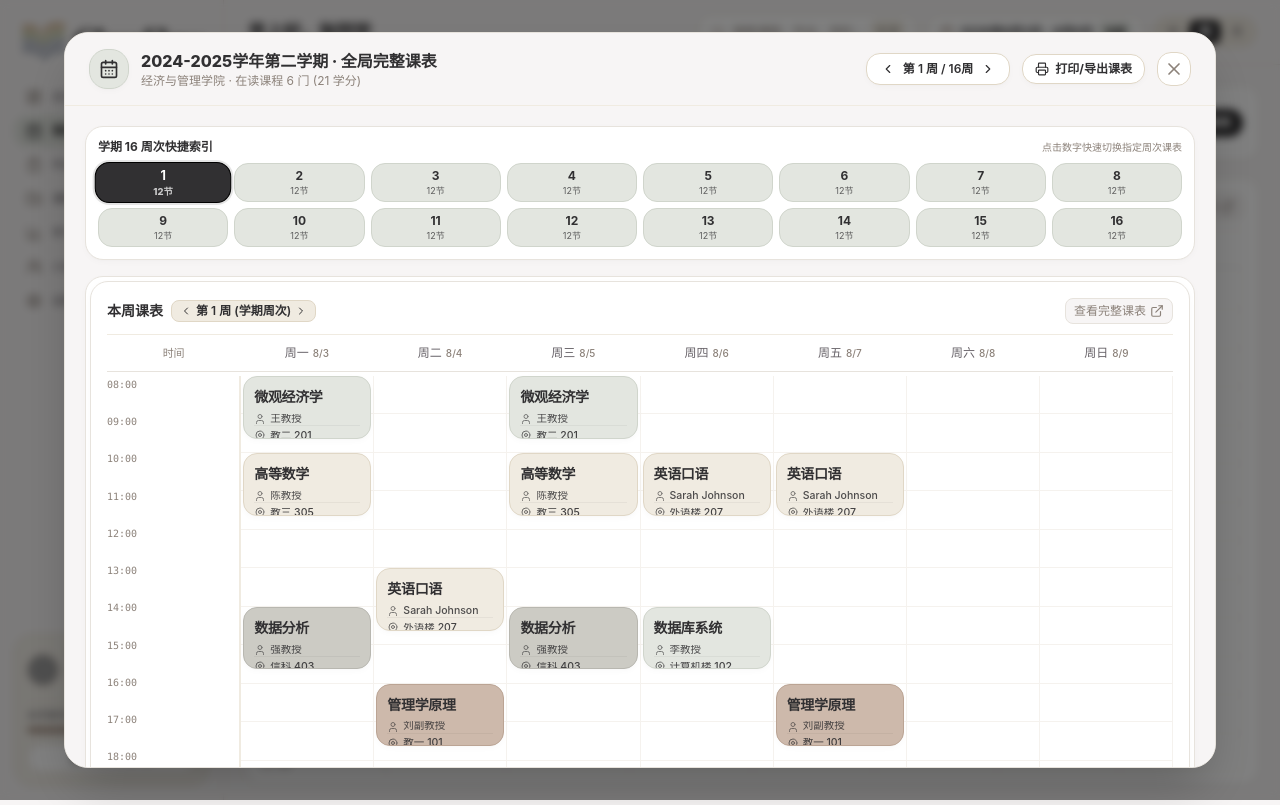
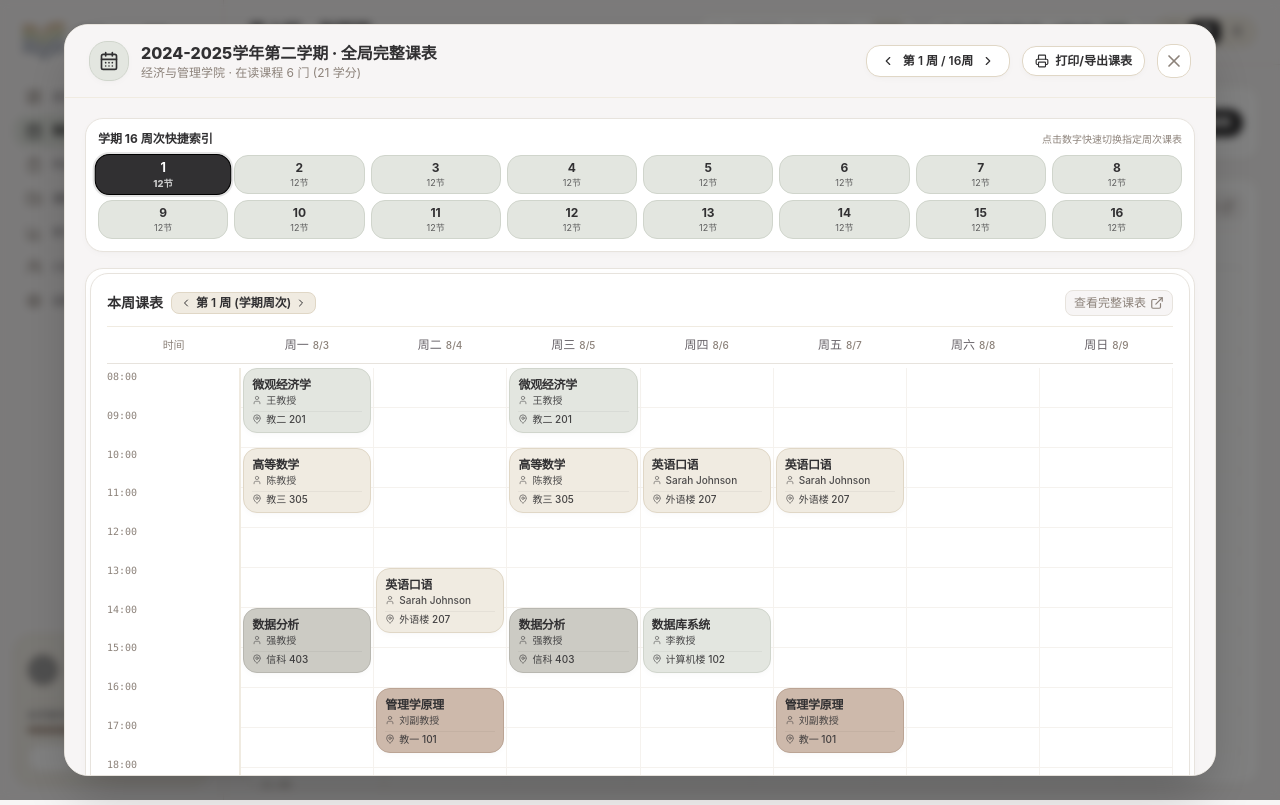
Before and after one commit to zuliku/classflow-study-dashboard, a Next.js app: page / in a window 1280 px wide. Both pictures are taken after a click on the button "查看完整课表". Built offline with nearby package versions, Linux system fonts and the light colour scheme; grey boxes are pictures that could not be loaded.

Commit message:
fix: fine-tune course card padding and typography to prevent text clipping in FullTimetableModal

```diff
--- a/components/dashboard/TimetableGrid.tsx
+++ b/components/dashboard/TimetableGrid.tsx
@@ -169,7 +169,7 @@ export function TimetableGrid() {
         </div>
 
         {/* Timetable Body Grid (08:00 to 21:00 Evening Range) */}
-        <div className="relative flex-1 grid grid-cols-8 mt-1 min-h-[500px]">
+        <div className="relative flex-1 grid grid-cols-8 mt-1 min-h-[520px]">
           {/* Time Labels Column */}
           <div className="flex flex-col justify-between text-[10px] text-[#8C827A] font-mono border-r border-[#F0EBE1] pr-1.5 py-0.5 h-full">
             {TIME_SLOTS.map((time, idx) => (
@@ -240,7 +240,7 @@ export function TimetableGrid() {
                           setSelectedCourseId(course.id);
                         }}
                         className={cn(
-                          "absolute left-0.5 right-0.5 rounded-xl p-2.5 transition-all duration-200 cursor-pointer shadow-subtle hover:shadow-card hover:-translate-y-0.5 border flex flex-col justify-between overflow-hidden group select-none",
+                          "absolute left-0.5 right-0.5 rounded-xl p-1.5 sm:p-2 transition-all duration-200 cursor-pointer shadow-subtle hover:shadow-card hover:-translate-y-0.5 border flex flex-col justify-between overflow-hidden group select-none",
                           hasConflict && "ring-2 ring-[#D94F4F] bg-[#FDF0F0] border-[#F8D7D7]"
                         )}
                         style={{
@@ -252,29 +252,29 @@ export function TimetableGrid() {
                         }}
                       >
                         {/* Top Section */}
-                        <div className="space-y-1 min-w-0">
+                        <div className="space-y-0.5 min-w-0">
                           {/* 1. Course Title */}
                           <div className="flex items-start justify-between">
-                            <h4 className="font-extrabold text-[13px] sm:text-sm tracking-tight leading-tight text-charcoal group-hover:underline">
+                            <h4 className="font-extrabold text-[11px] sm:text-xs tracking-tight leading-tight text-charcoal group-hover:underline truncate">
                               {course.name}
                             </h4>
                             {hasConflict && (
-                              <span className="text-[9px] bg-[#D94F4F] text-white px-1 py-0.2 rounded font-bold shrink-0 ml-1">
+                              <span className="text-[8px] bg-[#D94F4F] text-white px-1 py-0.2 rounded font-bold shrink-0 ml-1">
                                 冲突
                               </span>
                             )}
                           </div>
 
                           {/* 2. Teacher Info */}
-                          <div className="flex items-center text-[10.5px] opacity-85 space-x-1 font-medium leading-none pt-0.5">
-                            <User className="w-3 h-3 shrink-0 opacity-70" />
+                          <div className="flex items-center text-[9.5px] sm:text-[10px] opacity-85 space-x-1 font-medium leading-none">
+                            <User className="w-2.5 h-2.5 shrink-0 opacity-70" />
                             <span className="truncate">{course.teacher}</span>
                           </div>
                         </div>
 
                         {/* Bottom Row: Location Badge */}
-                        <div className="flex items-center text-[10.5px] opacity-90 pt-1 border-t border-black/5 font-medium leading-none">
-                          <MapPin className="w-3 h-3 mr-1 shrink-0 opacity-75" />
+                        <div className="flex items-center text-[9.5px] sm:text-[10px] opacity-90 pt-0.5 border-t border-black/5 font-medium leading-none mt-0.5">
+                          <MapPin className="w-2.5 h-2.5 mr-1 shrink-0 opacity-75" />
                           <span className="truncate">{sched.location}</span>
                         </div>
                       </div>
--- a/components/modals/FullTimetableModal.tsx
+++ b/components/modals/FullTimetableModal.tsx
@@ -26,7 +26,7 @@ export function FullTimetableModal() {
 
   return (
     <div className="fixed inset-0 z-50 bg-black/50 backdrop-blur-sm flex items-center justify-center p-4 sm:p-6 animate-in fade-in">
-      <div className="w-full max-w-6xl bg-white rounded-3xl shadow-2xl border border-[#E7E3DD] flex flex-col h-[92vh] overflow-hidden">
+      <div className="w-full max-w-6xl bg-white rounded-3xl shadow-2xl border border-[#E7E3DD] flex flex-col h-[94vh] overflow-hidden">
         {/* Modal Header */}
         <div className="p-4 px-6 border-b border-[#F0EBE1] bg-[#F7F5F5] flex flex-col sm:flex-row sm:items-center justify-between gap-3 shrink-0">
           <div className="flex items-center space-x-3">
@@ -115,8 +115,8 @@ export function FullTimetableModal() {
             </div>
           </div>
 
-          {/* Timetable Grid View */}
-          <div className="bg-white rounded-2xl p-1 border border-[#E7E3DD] shadow-subtle h-[520px] flex flex-col">
+          {/* Timetable Grid View with Spacious Vertical Room */}
+          <div className="bg-white rounded-2xl p-1 border border-[#E7E3DD] shadow-subtle min-h-[580px] flex flex-col">
             <TimetableGrid />
           </div>
 
```
